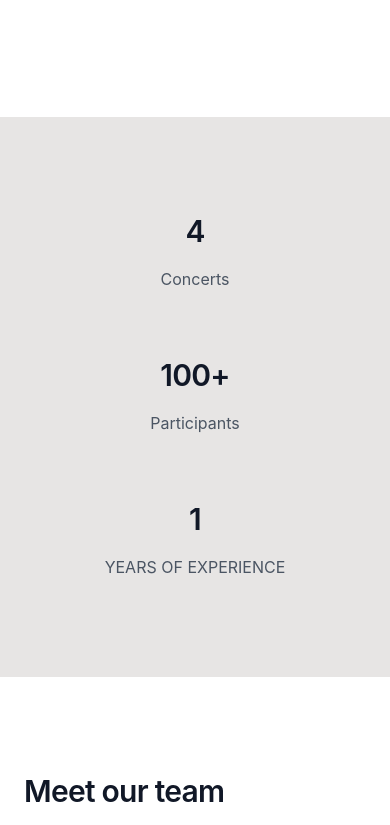
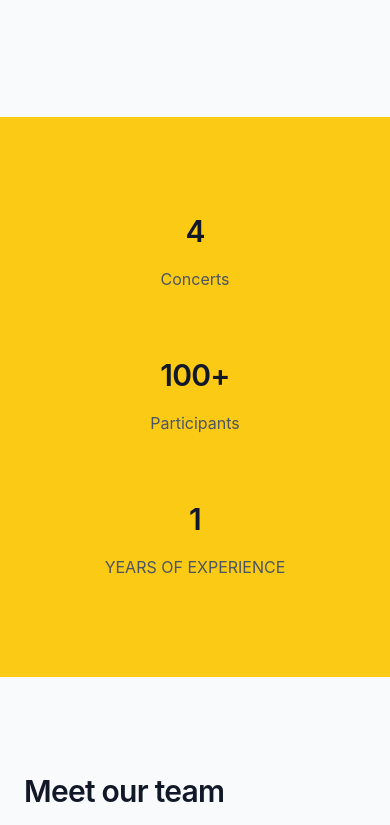
Before and after one commit to haojia321/test, a plain HTML site: page index.html in a window 390 px wide. Shown: the part 1279-2104 px from the top of the page. Drawn offline with nearby package versions, Linux system fonts and the light colour scheme.

Commit message:
Update index.html

```diff
--- a/index.html
+++ b/index.html
@@ -12,7 +12,7 @@
 	<link rel="apple-touch-icon" href="images/mm-5.png">
 	<title>Home - music</title>
   </head>
-  <body class="text-gray-950">
+  <body class="text-gray-950 bg-slate-50">
     <header>
 		<div class="nav-primary bg-red-700 text-white">
 			<div class="flex items-center justify-between max-w-7xl mx-auto h-full pr-3">
@@ -91,7 +91,7 @@
 				</button>
 			</div>
 		</section>
-		<section class="stats bg-stone-200">
+		<section class="stats bg-yellow-300">
 			<div class="py-24 sm:py-32">
 			  <div class="mx-auto max-w-7xl px-6 lg:px-8">
 				<dl class="grid grid-cols-1 gap-x-8 gap-y-16 text-center lg:grid-cols-3">
@@ -112,7 +112,7 @@
 			</div>
 		</section>
 		<section class="team">
-			<div class="bg-white py-24 sm:py-32">
+			<div class="py-24 sm:py-32">
 			  <div class="mx-auto grid max-w-7xl gap-20 px-6 lg:px-8 xl:grid-cols-3">
 				<div class="max-w-xl">
 				  <h2 class="text-3xl font-semibold tracking-tight text-pretty text-gray-900 sm:text-4xl">Meet our team</h2>
```
